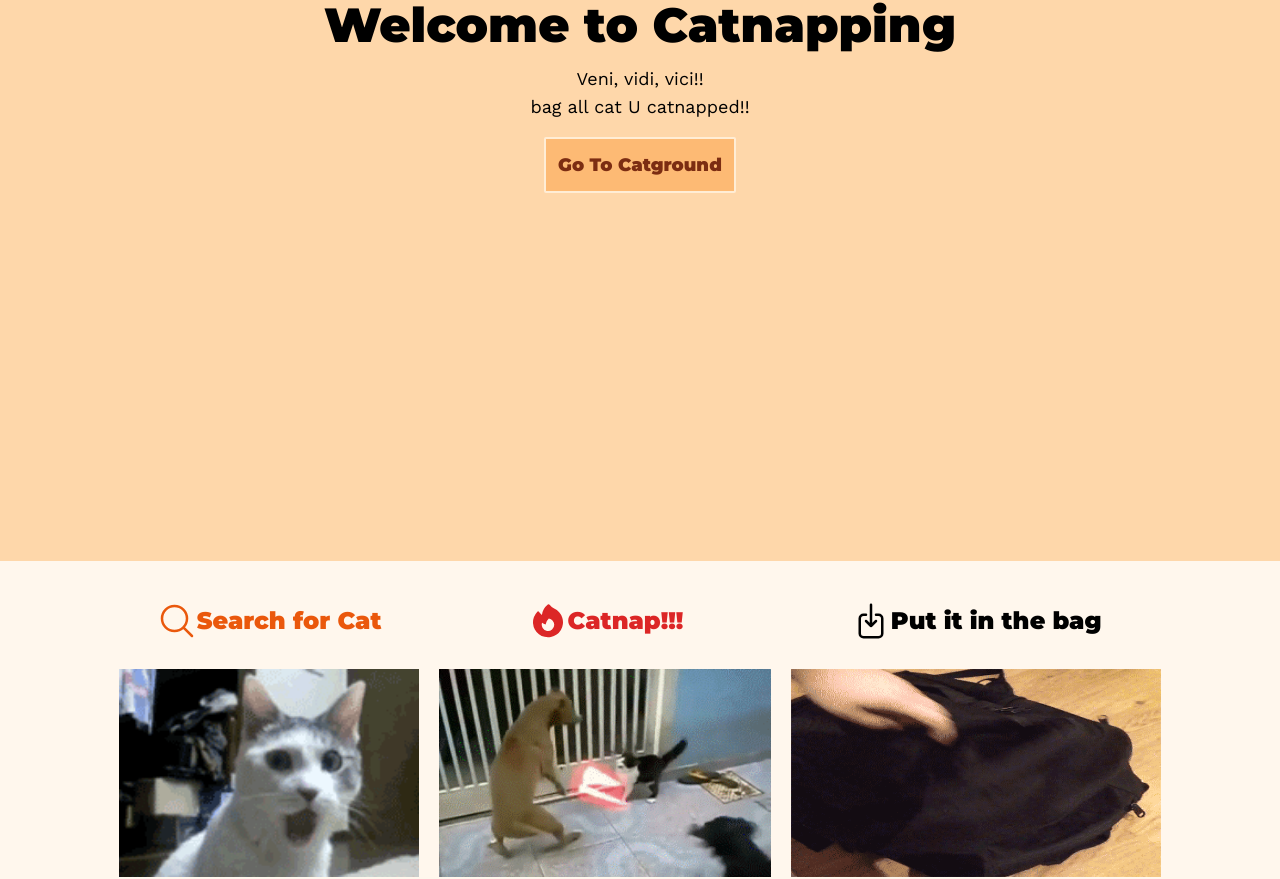
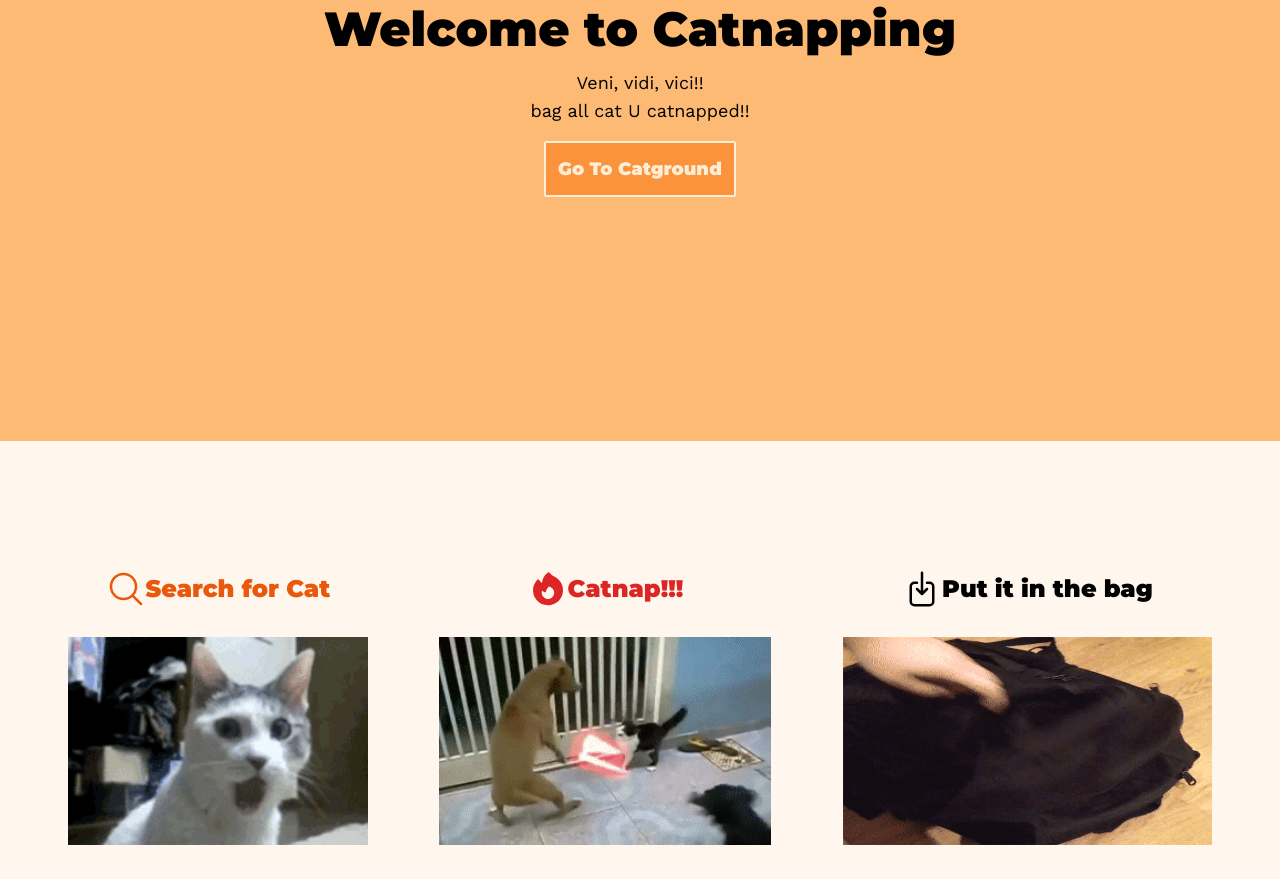
Before and after one commit to notshanxx/catnapping, a SvelteKit app: page / in a window 1280 px wide. Shown: the part 347-1226 px from the top of the page. Built offline with nearby package versions, Linux system fonts and the light colour scheme.

Commit message:
changes in styles

```diff
--- a/src/Home.svelte
+++ b/src/Home.svelte
@@ -1,16 +1,16 @@
-<div class="bg-orange-200 min-h-screen pb-[10%] flex justify-center items-center text-center" >
+<div class="bg-orange-300 min-h-[80vh] md:min-h-[85vh] flex justify-center items-center text-center" >
 
-    <div class=" flex justify-center items-center flex-col" >
+    <div class=" flex justify-between items-center flex-col" >
       <h1 class="font-montserrat text-4xl font-black lg:text-5xl">
         Welcome to Catnapping
       </h1>
 
       <p class="my-4">Veni, vidi, vici!! <br /> bag all cat U catnapped!!</p>
 
-      <button class="rounded-sm border-2 border-orange-100 bg-orange-300 p-3">
+      <button class="rounded-sm border-2 border-orange-100 bg-orange-400 p-3">
         <a
           href="/catground"
-          class="font-montserrat font-semibold text-orange-900"
+          class="font-montserrat font-semibold text-orange-100"
           >Go To Catground</a
         >
       </button>
@@ -20,7 +20,7 @@
 
 <!-- guide -->
 
-<div class="mx-8 justify-center py-10 md:flex md:gap-5">
+<div class="mx-8 justify-center py-32 md:flex md:justify-around">
   <!-- step 1 -->
   <div>
     <div class="flex flex-row items-center justify-center">
```
